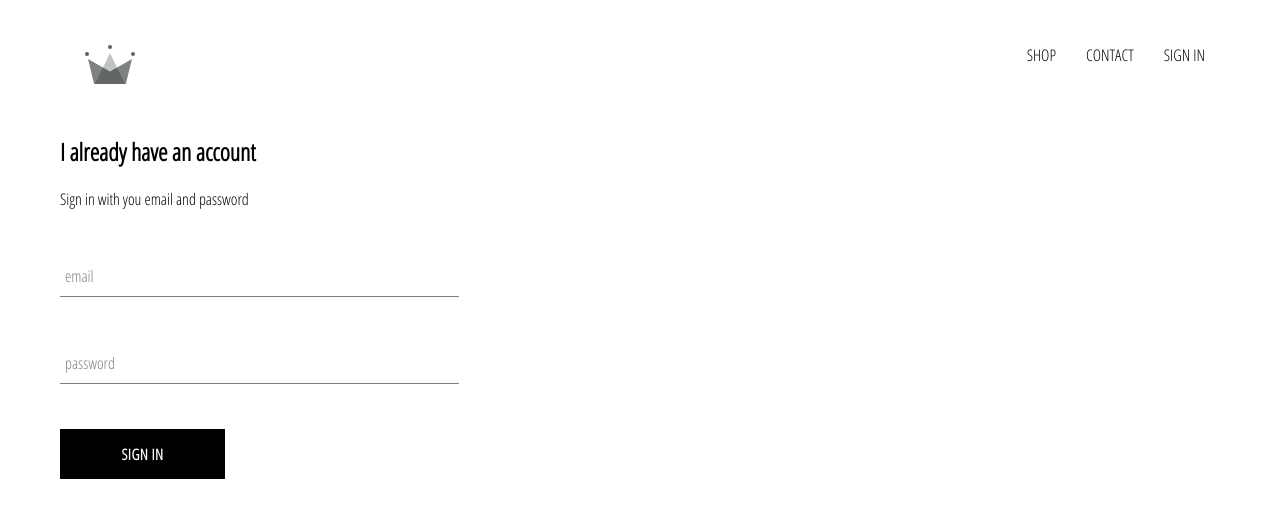
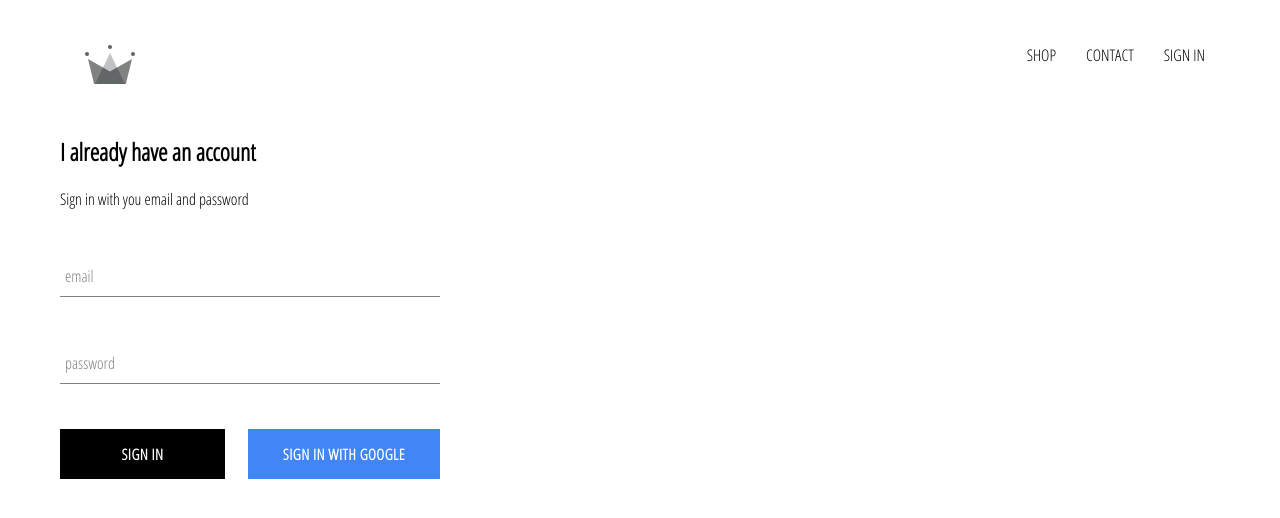
Before and after one commit to ZobairQ/crwn-clothing, a React (Create React App) app: page /signin in a window 1280 px wide. Shown: the top 518 px of the page. Built offline with nearby package versions, Linux system fonts and the light colour scheme; no server answers.

Commit message:
Auth with firebase done, the sign in with google button styled and finished

```diff
--- a/package.json
+++ b/package.json
@@ -6,6 +6,7 @@
     "@testing-library/jest-dom": "^4.2.4",
     "@testing-library/react": "^9.3.2",
     "@testing-library/user-event": "^7.1.2",
+    "firebase": "^7.14.2",
     "node-sass": "^4.14.0",
     "react": "^16.13.1",
     "react-dom": "^16.13.1",
--- a/src/App.css
+++ b/src/App.css
@@ -1,3 +1,6 @@
+*{
+    box-sizing: border-box;
+}
 body {
     font-family:'Open Sans Condensed';
     padding: 20px 60px;
--- a/src/App.js
+++ b/src/App.js
@@ -1,15 +1,33 @@
-import React from "react";
+import React, { Component } from "react";
 import "./App.css";
 import { Switch, Route } from "react-router-dom";
 import Homepage from "./pages/homepage/Homepage";
 import ShopPage from "./pages/shop/ShopPage";
 import Header from './components/header/Header';
 import SignInAndSignUp from './pages/sign-in-and-sign-up/SignInAndSignUp';
+import {auth} from './firebase/firebase.utils';
 
-function App() {
+class App extends Component {
+  constructor(props) {
+    super(props);
+    this.state = {
+      currentUser: null
+    }
+  }
+  unsubscribeFromAuth = null;
+  componentDidMount() {
+    this.unsubscribeFromAuth = auth.onAuthStateChanged(user => {
+      this.setState({currentUser: user});
+    });
+  }
+  componentWillUnmount(){
+    this.unsubscribeFromAuth();
+  }
+
+render(){
   return (
     <div>
-    <Header/>
+    <Header currentUser= {this.state.currentUser}/>
       <Switch>
         <Route exact path="/">
           <Homepage />
@@ -30,5 +48,6 @@ function App() {
     </div>
   );
 }
+}
 
 export default App;
--- a/src/components/custom-button/CustomButton.jsx
+++ b/src/components/custom-button/CustomButton.jsx
@@ -1,9 +1,9 @@
 import React from 'react';
 import './custom.button.styles.scss';
 
-const CustomButton = ({children, ...otherProps}) => {
+const CustomButton = ({children, isGoogleSignIn, ...otherProps}) => {
     return (
-        <button className="custom-button" {...otherProps}>
+        <button className={`${isGoogleSignIn? 'google-sign-in ' : ''}custom-button`} {...otherProps}>
             {children}
         </button>
     );
--- a/src/components/custom-button/custom.button.styles.scss
+++ b/src/components/custom-button/custom.button.styles.scss
@@ -19,4 +19,12 @@
       color: black;
       border: 1px solid black;
     }
+    &.google-sign-in{
+      background-color:#4285f4;
+      color:white;
+      &:hover{
+        background-color: #357ae8;
+        border:none;
+      }
+    }
   }
--- a/src/components/header/Header.jsx
+++ b/src/components/header/Header.jsx
@@ -2,8 +2,11 @@ import React, { Component } from "react";
 import "./header.styles.scss";
 import { Link } from "react-router-dom";
 import { ReactComponent as Logo } from "../../assets/original.svg";
+import {auth} from '../../firebase/firebase.utils';
 export class Header extends Component {
+
   render() {
+    const {currentUser} = this.props;
     return (
       <div className="header">
         <Link className="logo-container" to="/">
@@ -16,9 +19,15 @@ export class Header extends Component {
           <Link className="option" to="/shop">
             CONTACT
           </Link>
-          <Link className="option" to="/signin">
+          {
+            currentUser ?
+            <div className="option" onClick={() => auth.signOut()}>SIGN OUT</div>
+            :
+            <Link className="option" to="/signin">
             SIGN IN
           </Link>
+          }
+
         </div>
       </div>
     );
--- a/src/components/header/header.styles.scss
+++ b/src/components/header/header.styles.scss
@@ -20,6 +20,7 @@
 
     .option {
       padding: 10px 15px;
+      cursor: pointer;
     }
   }
 }
--- a/src/components/sign-in/SignIn.jsx
+++ b/src/components/sign-in/SignIn.jsx
@@ -2,6 +2,7 @@ import React, { Component } from "react";
 import "./sign.in.styles.scss";
 import FormInput from '../form-input/FormInput';
 import CustomButton from '../custom-button/CustomButton';
+import {signInWithGoogle} from '../../firebase/firebase.utils';
 export class SignIn extends Component {
   constructor(props) {
     super(props);
@@ -40,7 +41,10 @@ export class SignIn extends Component {
             required
             label="password"
           />
+          <div className='buttons'>
           <CustomButton type="submit" >SIGN IN</CustomButton>
+          <CustomButton onClick={signInWithGoogle} isGoogleSignIn>SIGN IN WITH GOOGLE</CustomButton>
+          </div>
         </form>
       </div>
     );
--- a/src/components/sign-in/sign.in.styles.scss
+++ b/src/components/sign-in/sign.in.styles.scss
@@ -1,8 +1,12 @@
 .sign-in{
-    width: 30vw;
+    width: 380px;
     display: flex;
     flex-direction: column;
 }
 .title {
     margin: 10px 0;
 }
+.buttons{
+    display: flex;
+    justify-content: space-between;
+}
--- /dev/null
+++ b/src/firebase/firebase.utils.js
@@ -0,0 +1,26 @@
+import firebase from 'firebase/app';
+import 'firebase/firestore';
+import 'firebase/auth';
+
+const config = {
+    apiKey: "AIzaSyBoql13mQnpmPG9EJrrruw91bV4uJNAuc4",
+    authDomain: "crwn-clothing-7e745.firebaseapp.com",
+    databaseURL: "https://crwn-clothing-7e745.firebaseio.com",
+    projectId: "crwn-clothing-7e745",
+    storageBucket: "crwn-clothing-7e745.appspot.com",
+    messagingSenderId: "1001890094812",
+    appId: "1:1001890094812:web:82667e98f496f900849e19",
+    measurementId: "G-ZFBL8DDKK5"
+  };
+
+  firebase.initializeApp(config);
+
+  export const auth = firebase.auth();
+  export const firestore = firebase.firestore();
+
+  const provider = new firebase.auth.GoogleAuthProvider();
+
+  provider.setCustomParameters({prompt:'select_account'});
+  export const signInWithGoogle = () => auth.signInWithPopup(provider);
+
+  export default firebase;
```
Also changed, not shown: 1 other file (tests, documents, lock files or other folders).
